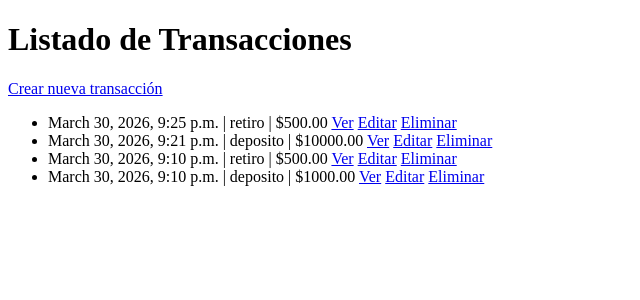
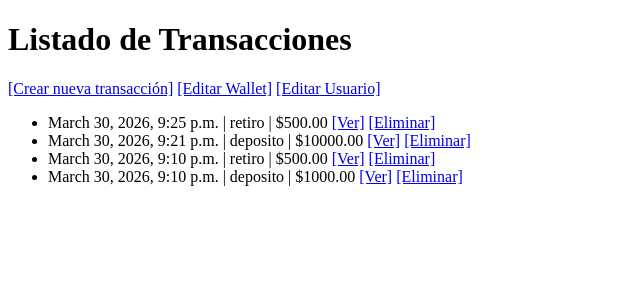
Before and after one commit to marechek/e_wallet, a Django app: page /transactions/ in a window 1280 px wide. Shown: the top 300 px of the page, without its empty margins (0-640 px from the left). Run offline with Django 5.2, Linux system fonts and the light colour scheme; data comes from the database, SQL or seed files in the repository.

Commit message:
refactor(ui): mover acciones de wallet y usuario a nivel global fuera del listado de transacciones

```diff
--- a/wallet/templates/wallet/transaction_list.html
+++ b/wallet/templates/wallet/transaction_list.html
@@ -8,7 +8,15 @@
 <body>
     <h1>Listado de Transacciones</h1>
 
-    <a href="{% url 'transaction_create' %}">Crear nueva transacción</a>
+    <a href="{% url 'transaction_create' %}">[Crear nueva transacción]</a>
+
+    {% if wallet %}
+    <a href="{% url 'wallet_update' wallet.id %}">[Editar Wallet]</a>
+    {% endif %}
+
+    {% if user %}
+    <a href="{% url 'user_update' user.id %}">[Editar Usuario]</a>
+    {% endif %}
 
     <ul>
         {% for tx in transactions %}
@@ -17,9 +25,9 @@
             {{ tx.transaction_type.name }} |
             ${{ tx.amount }}
 
-            <a href="{% url 'transaction_detail' tx.id %}">Ver</a>
-            <a href="{% url 'transaction_update' tx.id %}">Editar</a>
-            <a href="{% url 'transaction_delete' tx.id %}">Eliminar</a>
+            <a href="{% url 'transaction_detail' tx.id %}">[Ver]</a>
+            <a href="{% url 'transaction_delete' tx.id %}">[Eliminar]</a>
+
         </li>
         {% empty %}
         <li>No hay transacciones</li>
--- a/wallet/urls.py
+++ b/wallet/urls.py
@@ -7,4 +7,6 @@ urlpatterns = [
     path('transactions/<int:pk>/', views.transaction_detail, name='transaction_detail'),
     path('transactions/<int:pk>/edit/', views.transaction_update, name='transaction_update'),
     path('transactions/<int:pk>/delete/', views.transaction_delete, name='transaction_delete'),
+    path('users/<int:pk>/edit/', views.user_update, name='user_update'),
+    path('wallets/<int:pk>/edit/', views.wallet_update, name='wallet_update'),
 ]
--- a/wallet/views.py
+++ b/wallet/views.py
@@ -1,6 +1,9 @@
 from django.shortcuts import render, redirect
 from .forms import TransactionForm
 from .models import Transaction
+from django.http import HttpResponseForbidden
+from django.contrib.auth.models import User
+from .models import Wallet
 
 
 def transaction_create(request):
@@ -15,25 +18,27 @@ def transaction_create(request):
     return render(request, 'wallet/transaction_form.html', {'form': form})
 
 def transaction_list(request):
-    transactions = Transaction.objects.select_related('wallet', 'transaction_type').all().order_by('-timestamp')
-    return render(request, 'wallet/transaction_list.html', {'transactions': transactions})
+    transactions = Transaction.objects.select_related(
+        'wallet',
+        'wallet__user',
+        'transaction_type'
+    ).all().order_by('-timestamp')
+
+    wallet = Wallet.objects.first()
+    user = wallet.user if wallet else None
+
+    return render(request, 'wallet/transaction_list.html', {
+        'transactions': transactions,
+        'wallet': wallet,
+        'user': user
+    })
 
 def transaction_detail(request, pk):
     transaction = Transaction.objects.select_related('wallet', 'transaction_type').get(pk=pk)
     return render(request, 'wallet/transaction_detail.html', {'transaction': transaction})
 
 def transaction_update(request, pk):
-    transaction = Transaction.objects.get(pk=pk)
-
-    if request.method == 'POST':
-        form = TransactionForm(request.POST, instance=transaction)
-        if form.is_valid():
-            form.save()
-            return redirect('transaction_list')
-    else:
-        form = TransactionForm(instance=transaction)
-
-    return render(request, 'wallet/transaction_form.html', {'form': form})
+    return HttpResponseForbidden("Las transacciones no pueden ser editadas.")
 
 def transaction_delete(request, pk):
     transaction = Transaction.objects.get(pk=pk)
@@ -43,3 +48,29 @@ def transaction_delete(request, pk):
         return redirect('transaction_list')
 
     return render(request, 'wallet/transaction_confirm_delete.html', {'transaction': transaction})
+
+def user_update(request, pk):
+    user = User.objects.get(pk=pk)
+
+    if request.method == 'POST':
+        form = UserForm(request.POST, instance=user)
+        if form.is_valid():
+            form.save()
+            return redirect('transaction_list')
+    else:
+        form = UserForm(instance=user)
+
+    return render(request, 'wallet/user_form.html', {'form': form})
+
+def wallet_update(request, pk):
+    wallet = Wallet.objects.get(pk=pk)
+
+    if request.method == 'POST':
+        form = WalletForm(request.POST, instance=wallet)
+        if form.is_valid():
+            form.save()
+            return redirect('transaction_list')
+    else:
+        form = WalletForm(instance=wallet)
+
+    return render(request, 'wallet/wallet_form.html', {'form': form})
```
Also changed, not shown: wallet/forms.py (+12 -0 lines), wallet/templates/wallet/user_form.html (added, +20 -0 lines), wallet/templates/wallet/wallet_form.html (added, +20 -0 lines).
